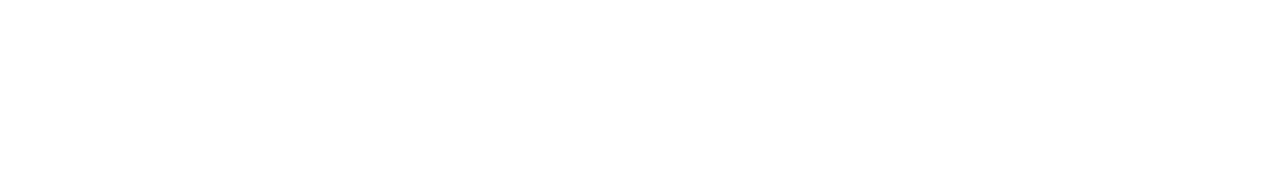
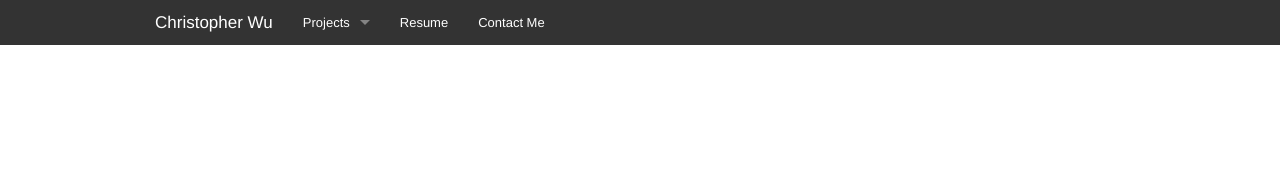
Before and after one commit to wakarana1/wakarana1.github.io, a plain HTML site: page index.html in a window 1280 px wide. Drawn offline with Linux system fonts and the light colour scheme.

Commit message:
created navigation top bar

```diff
--- a/index.html
+++ b/index.html
@@ -11,7 +11,31 @@
     <script src="js/vendor/modernizr.js"></script>
 </head>
 <body>
+    <div class="contain-to-grid sticky">
+        <nav class="top-bar" data-topbar role="navigation">
+            <ul class="title-area">
+                <li class="name">
+                    <h1><a href="https://wakarana1.github.io">Christopher Wu</a></h1>
+                </li>
+            </ul>
 
+            <section class="top-bar-section">
+            <!-- Right Nav Section -->
+                <ul class="center">
+                    <li class="has-dropdown">
+                        <a>Projects</a>
+                        <ul class="dropdown">
+                            <li class="active"><a href="projects.html">Overview Of Projects</a></li>
+                            <li><a href="https://h-i-v-e.herokuapp.com">HIVE Collaborative Code Editor</a></li>
+                            <li><a href="https://www.hashrobot.com">HashRobot</a></li>
+                        </ul>
+                    </li>
+                    <li><a href="resume.html">Resume</a></li>
+                    <li><a href="contact.html">Contact Me</a></li>
+                </ul>
+            </section>
+        </nav>
+    </div>
     <script src="js/vendor/jquery.js"></script>
     <script src="js/foundation.min.js"></script>
     <script src="js/main.js"></script>
```
Also changed, not shown: contact.html (added), projects.html (added), resume.html (added).
